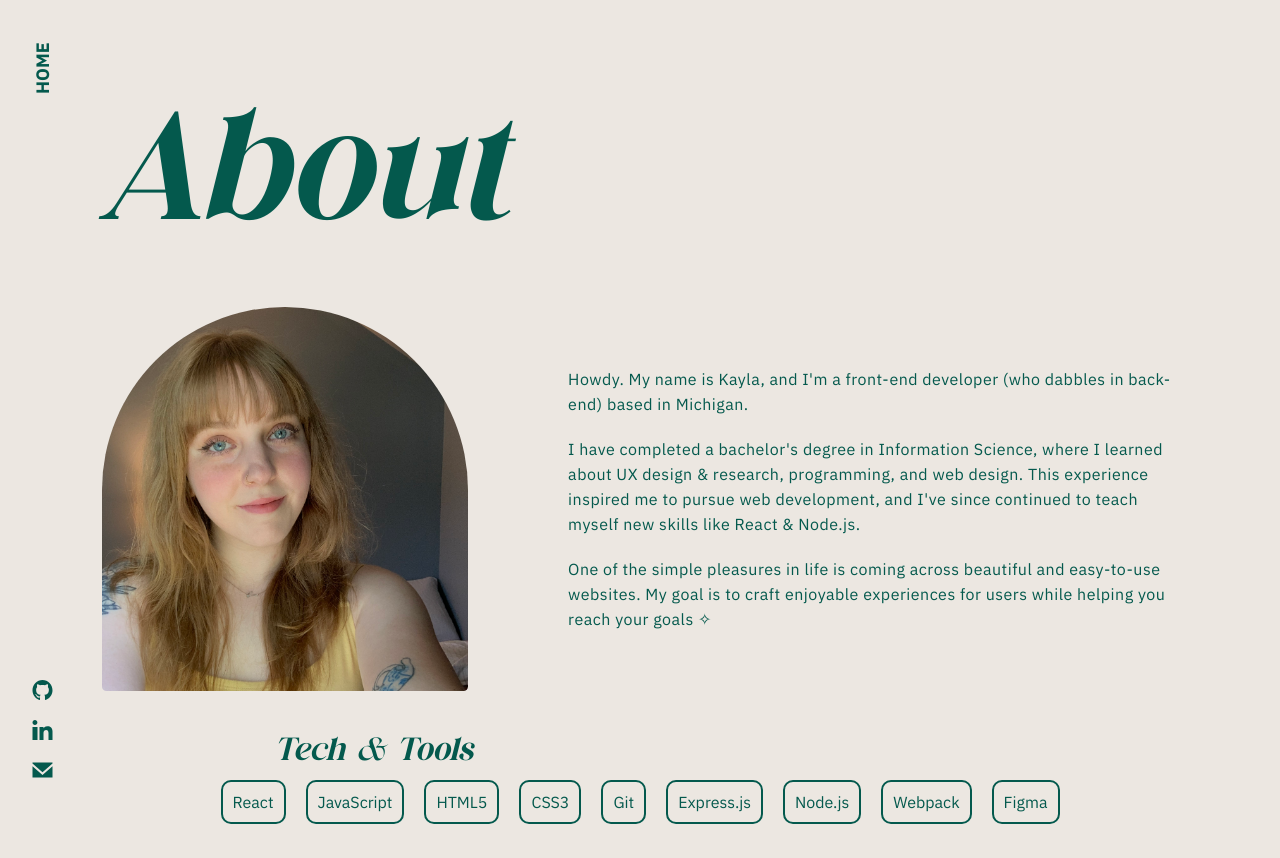
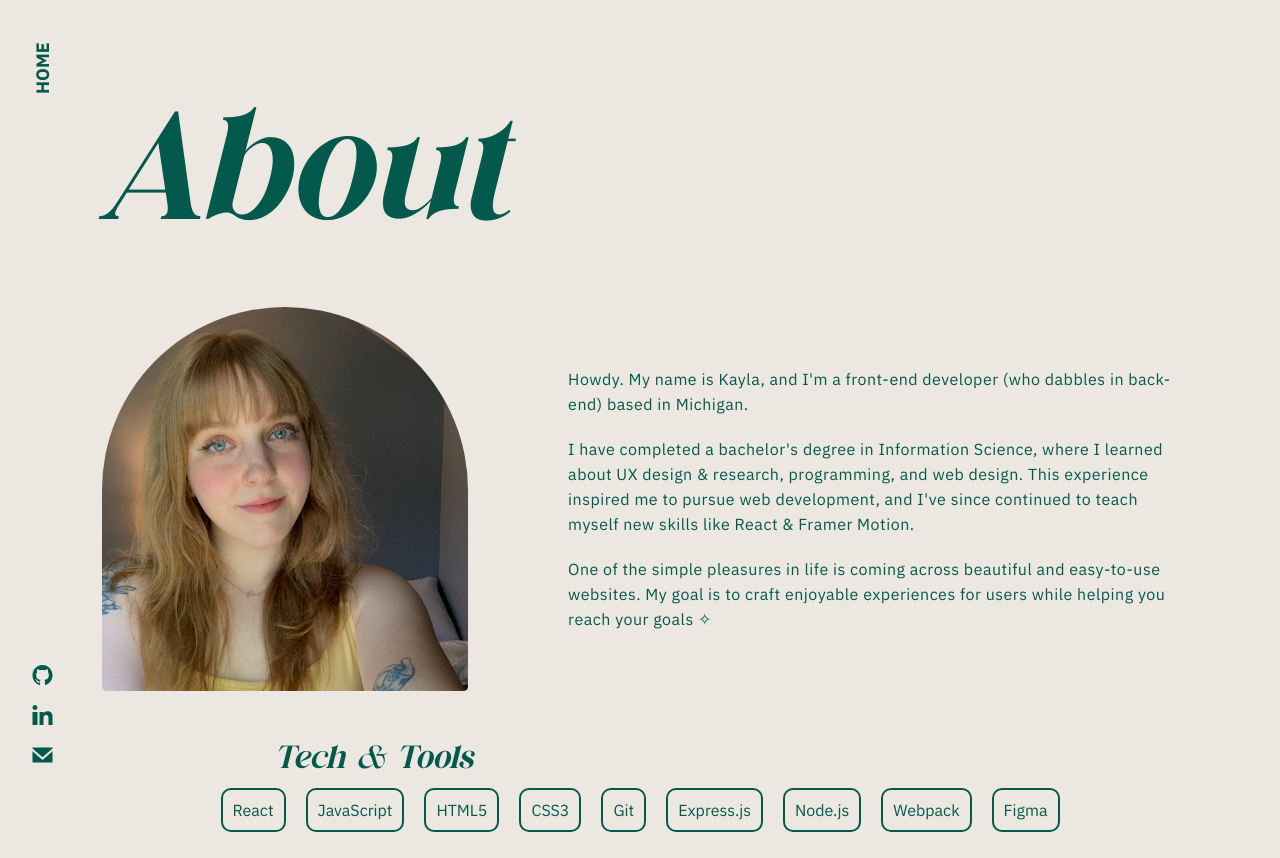
Before and after one commit to huntkay1/portfolio, a React (Vite) app: page /about in a window 1280 px wide. Built offline with nearby package versions, Linux system fonts and the light colour scheme.

Commit message:
Update about responsiveness

```diff
--- a/src/components/About.jsx
+++ b/src/components/About.jsx
@@ -47,7 +47,7 @@ function About() {
                             Howdy. My name is Kayla, and I'm a front-end developer (who dabbles in back-end) based in Michigan.
                         </p>
                         <p>
-                            I have completed a bachelor's degree in Information Science, where I learned about UX design & research, programming, and web design. This experience inspired me to pursue web development, and I've since continued to teach myself new skills like React & Node.js.
+                            I have completed a bachelor's degree in Information Science, where I learned about UX design & research, programming, and web design. This experience inspired me to pursue web development, and I've since continued to teach myself new skills like React & Framer Motion.
                         </p>
                         <p>
                             One of the simple pleasures in life is coming across beautiful and easy-to-use websites. My goal is to craft enjoyable experiences for users while helping you reach your goals &#10023;
--- a/src/styles/About.css
+++ b/src/styles/About.css
@@ -34,7 +34,7 @@
 .tech {
     display: grid;
     place-content: center;
-    margin-top: 2vh;
+    margin-top: 6vh;
 }
 
 .tech-header {
@@ -72,6 +72,18 @@
         height: 60vw;
     }
 
+    .about-copy {
+        width: 80vw;
+        margin-bottom: 2vh;
+    }
+
+    .tech-header {
+        text-align: center;
+        margin-bottom: 1vh;
+    }
+}
+
+@media(max-width: 750px) {
     .about-main {
         display: flex;
         flex-direction: column;
@@ -81,13 +93,8 @@
 
     .about-copy {
         width: 80vw;
-        margin-bottom: 2vh;
     }
 
-    .tech-header {
-        text-align: center;
-        margin-bottom: 1vh;
-    }
 }
 
 @media (min-width: 540px) and (max-width: 1500px) {
@@ -108,6 +115,8 @@
 
     .me {
         width: 30vw;
+        min-width: 200px;
+        min-height: 200px;
         height: 30vw;
         margin: 0;
     }
--- a/src/styles/index.css
+++ b/src/styles/index.css
@@ -73,7 +73,7 @@ a {
 }
 
 .home-button:hover {
-    opacity: 0.7;
+    opacity: 0.8;
 }
 
 .sidebar {
@@ -92,11 +92,15 @@ a {
     display: flex;
     flex-direction: column;
     gap: 20px;
-    margin-bottom: 20px;
+    margin-bottom: 35px;
 }
 
 .sidebar-icons img{
     height: 20px;
+}
+
+.sidebar-icons img:hover {
+    opacity: 0.8;
 }
 
 @media (max-width: 430px) {
```
